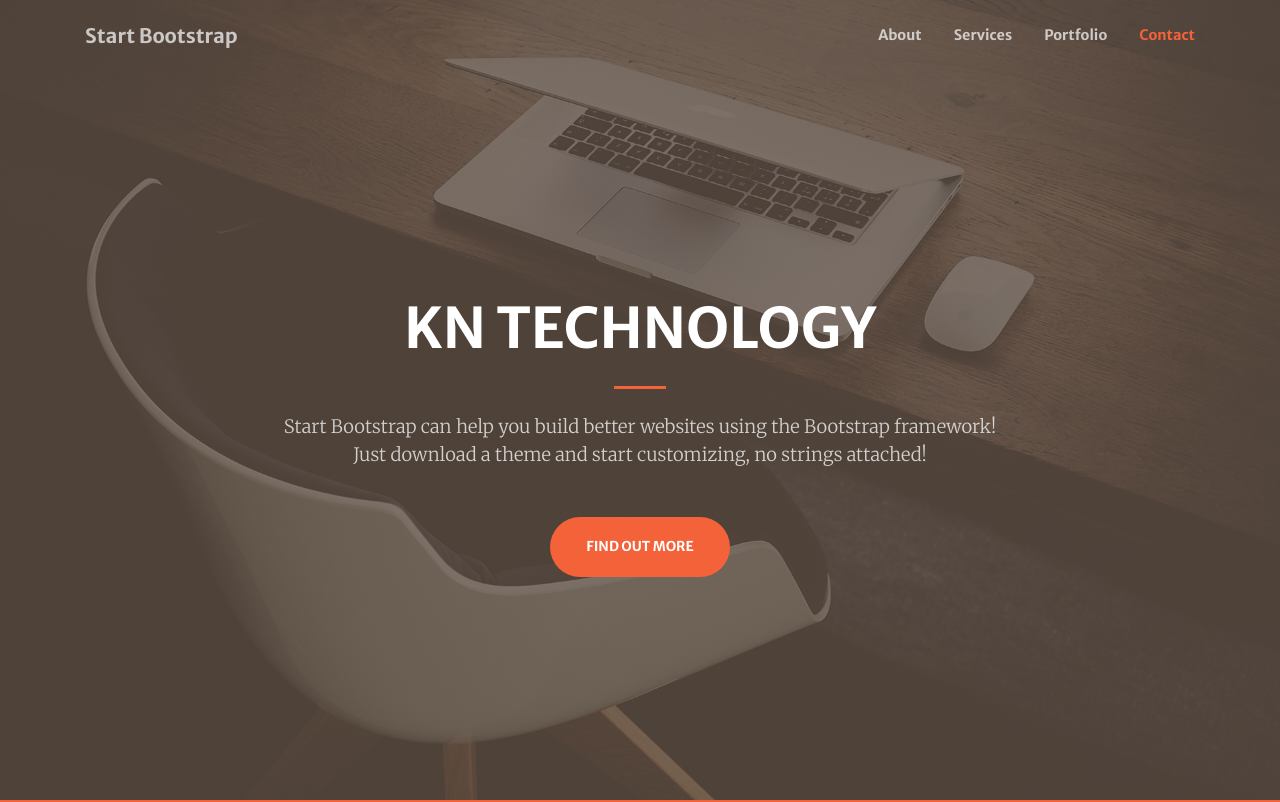
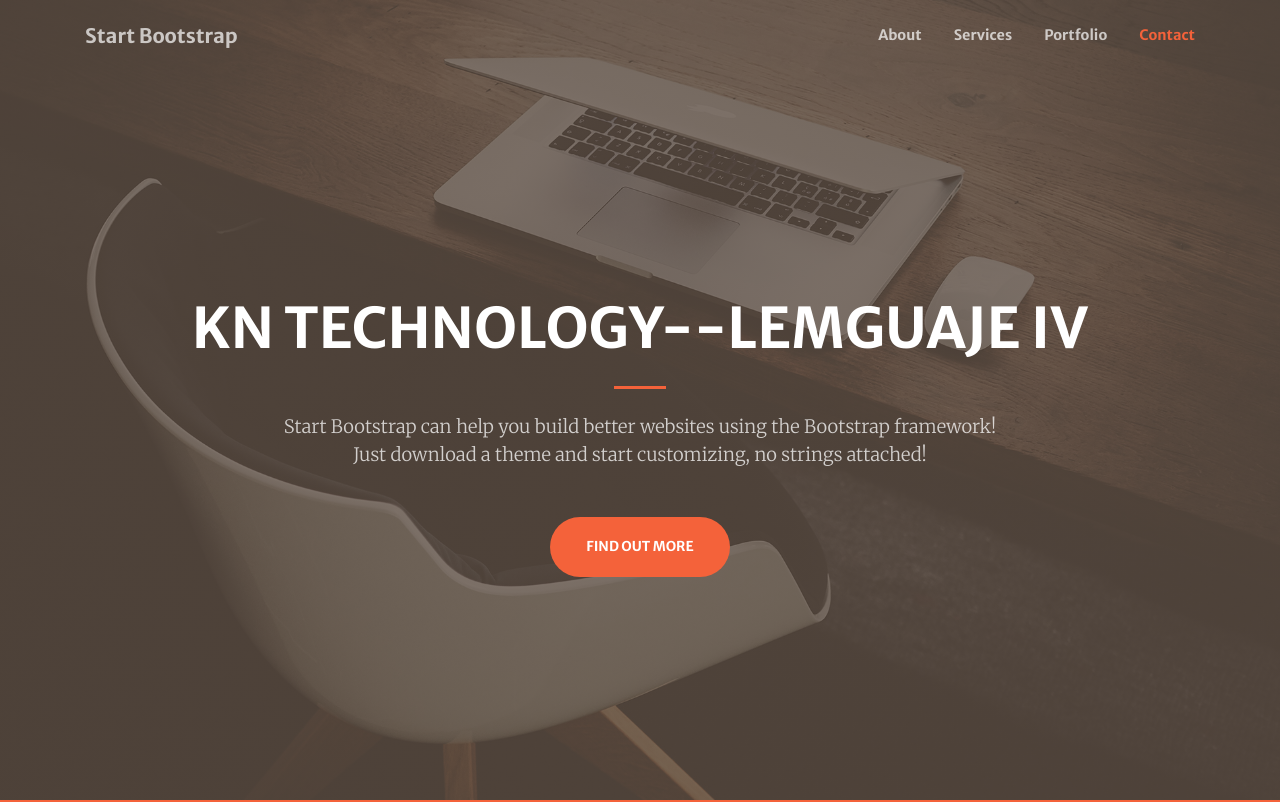
Before and after one commit to cchavarria1990/Proyecto01_L4, a plain HTML site: page index.html in a window 1280 px wide. Shown: the top 802 px of the page. Drawn offline with nearby package versions, Linux system fonts and the light colour scheme.

Commit message:
Cambio de titulo de pagina
cambio de titulo de pagina por requerimiento de usuario

```diff
--- a/index.html
+++ b/index.html
@@ -38,7 +38,7 @@
             <div class="container h-100">
                 <div class="row h-100 align-items-center justify-content-center text-center">
                     <div class="col-lg-10 align-self-end">
-                        <h1 class="text-uppercase text-white font-weight-bold">KN TECHNOLOGY</h1>
+                        <h1 class="text-uppercase text-white font-weight-bold">KN TECHNOLOGY--LEMGUAJE IV</h1>
                         <hr class="divider my-4" />
                     </div>
                     <div class="col-lg-8 align-self-baseline">
```
